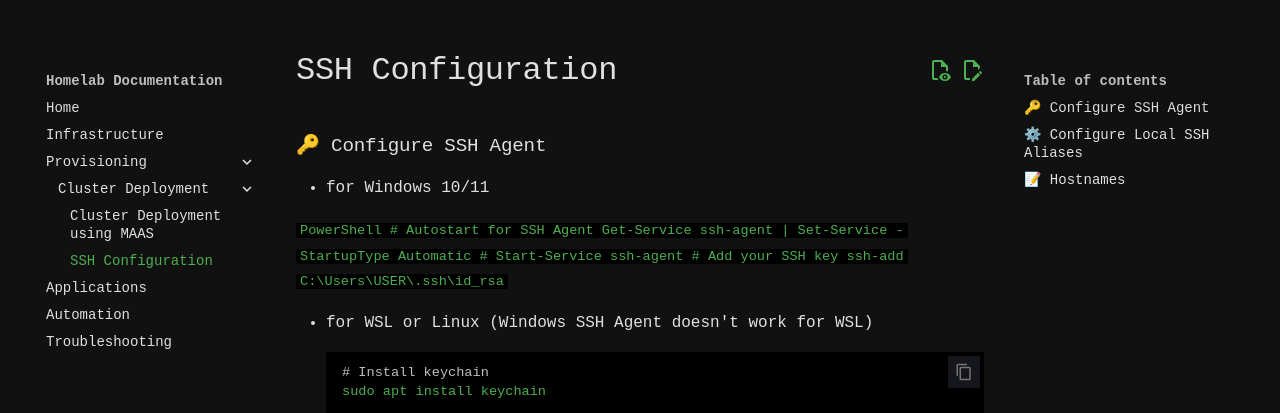
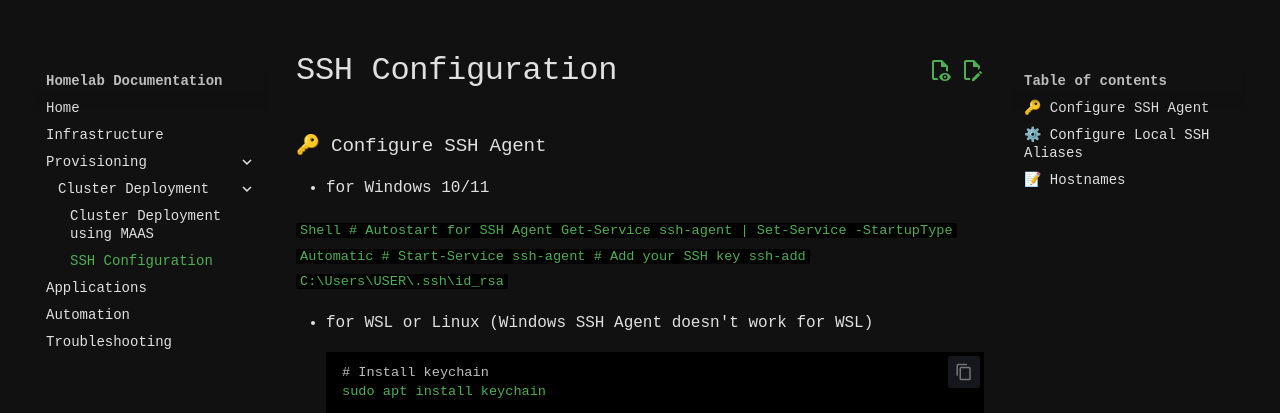
Before and after one commit to kCn3333/homelab, an MkDocs documentation site: the page built from docs/provisioning/Cluster-Deployment/2-ssh-configuration.md, in a window 1280 px wide. Shown: the top 413 px of the page. Built offline with MkDocs 1.6.1 and Material for MkDocs 9.7.7, drawn with Linux system fonts in a browser that asks for light colours; comment, search, counter and statistics services are not loaded.

Commit message:
vault backup: 2025-12-11 11:34:21

````diff
--- a/docs/provisioning/Cluster-Deployment/2-ssh-configuration.md
+++ b/docs/provisioning/Cluster-Deployment/2-ssh-configuration.md
@@ -5,7 +5,7 @@
 
 - for Windows 10/11
 
-   ```PowerShell
+   ```Shell
     # Autostart for SSH Agent
     Get-Service ssh-agent | Set-Service -StartupType Automatic
     #
````
